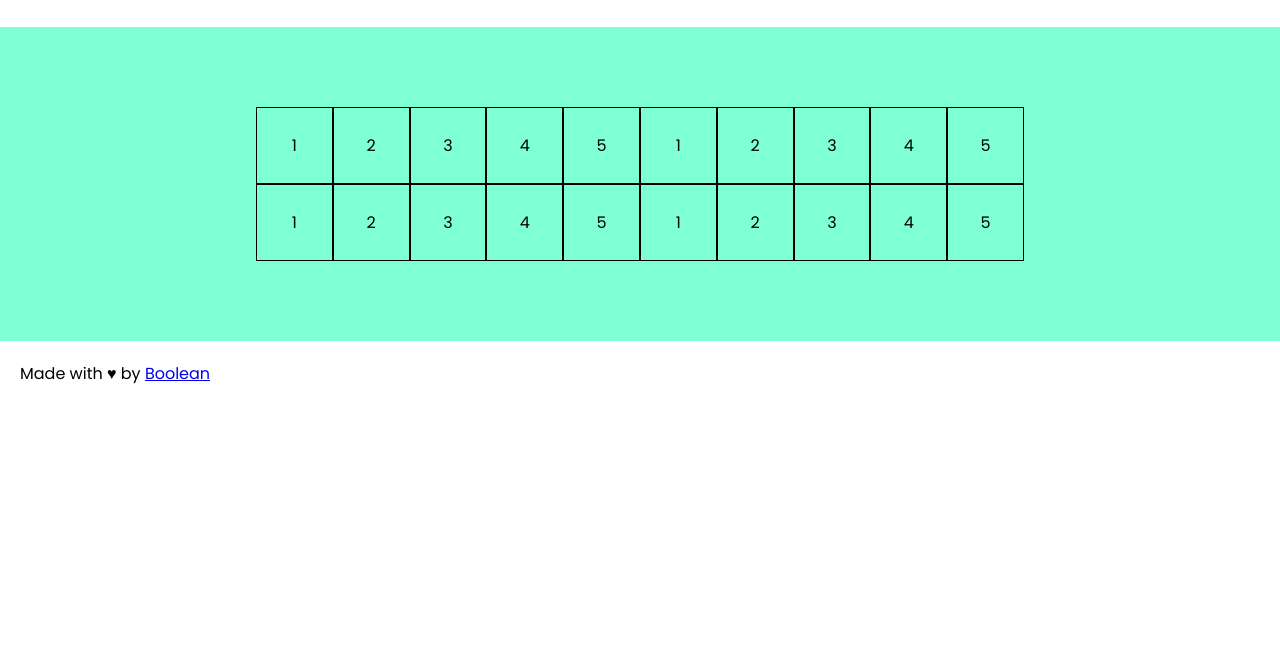
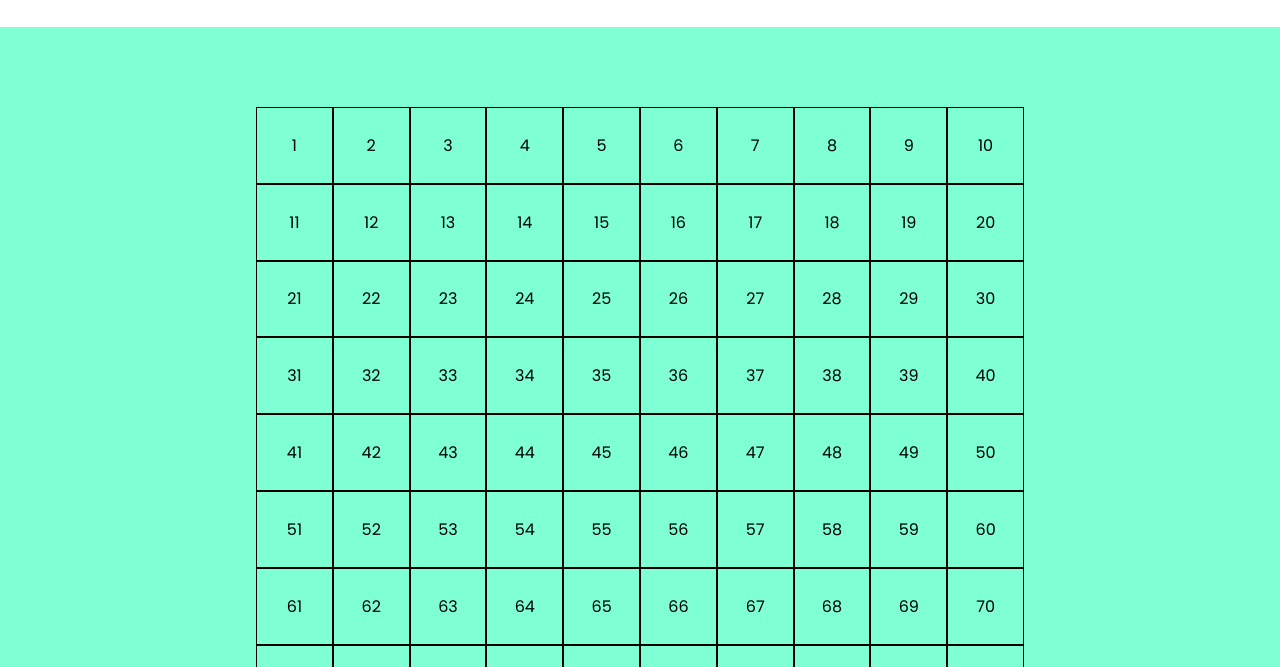
Before and after one commit to casalaspro/js-campominato-grid, a plain HTML site: page index.html in a window 1280 px wide. Both pictures are taken after a click on the button "Play". Shown: the part 133-800 px from the top of the page. Drawn offline with Linux system fonts and the light colour scheme.

Commit message:
ADD - cicle that create divs

```diff
--- a/index.html
+++ b/index.html
@@ -18,7 +18,7 @@
   <main>
     <div class="container">
       <div class="grid center_x-y wrap">
-        <div class="cell">1</div>
+        <!-- <div class="cell">1</div>
         <div class="cell">2</div>
         <div class="cell">3</div>
         <div class="cell">4</div>
@@ -37,7 +37,7 @@
         <div class="cell">2</div>
         <div class="cell">3</div>
         <div class="cell">4</div>
-        <div class="cell">5</div>
+        <div class="cell">5</div> -->
       </div>
     </div>
   </main>
--- a/js/app.js
+++ b/js/app.js
@@ -25,8 +25,29 @@ Questa volta però sono combinati insieme per formare un problema più articolat
 // creare prima la parte html
 
 // <div class="cell">1</div>
+// creo nodo bottone
+const buttonElement = document.querySelector("button");
+// console.log(buttonElement);
+// creo nodo contenitore
+const containerElement = document.querySelector(".grid");
+// console.log(containerElement);
 
 // attribuire eventListener al bottone play che:
+buttonElement.addEventListener("click", function(){
+  // console.log("Play");
+  for(let i = 1; i<=100; i++){
+    // console.log(i);
+    const divElement = document.createElement("div");
+    divElement.classList.add("cell");
+    const textElement = document.createTextNode(i);
+    divElement.appendChild(textElement);
+    containerElement.appendChild(divElement);
+    console.log(divElement);
+
+  }
+})
+
+
   // crei un ciclo da 1 a 100 che:
     // crei un div
     // gli aggiunga la classe .cell
```
